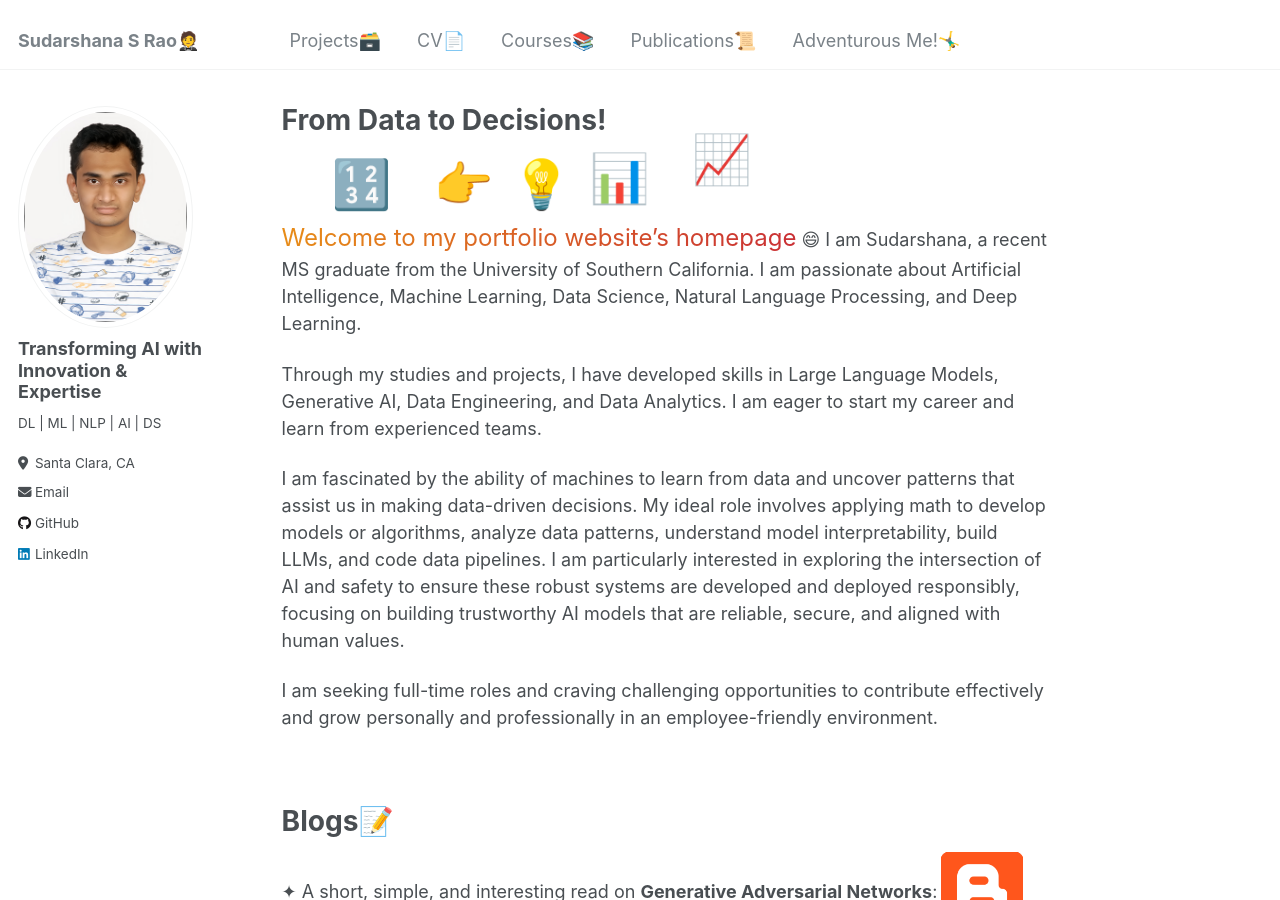
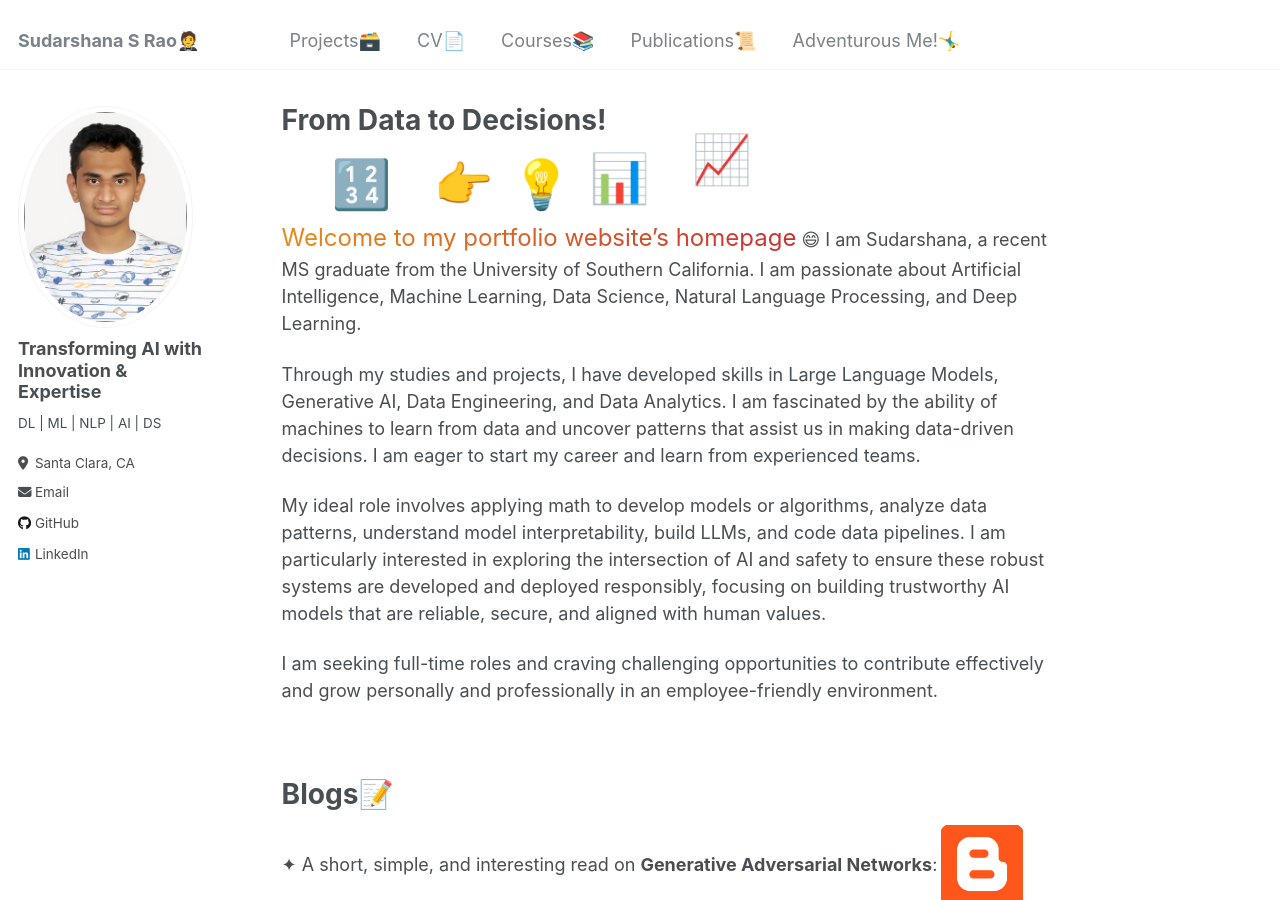
Before and after one commit to SudarshanaSRao/SudarshanaSRao.github.io, a Jekyll site: the page built from _pages/about.md, in a window 1280 px wide and 900 px high. Built offline with Jekyll 4.4.1, drawn with Linux system fonts in a browser that asks for light colours.

Commit message:
Update about.md

```diff
--- a/_pages/about.md
+++ b/_pages/about.md
@@ -71,9 +71,9 @@ redirect_from:
   }
 </style>
 
-Through my studies and projects, I have developed skills in Large Language Models, Generative AI, Data Engineering, and Data Analytics. I am eager to start my career and learn from experienced teams.
+Through my studies and projects, I have developed skills in Large Language Models, Generative AI, Data Engineering, and Data Analytics. I am fascinated by the ability of machines to learn from data and uncover patterns that assist us in making data-driven decisions. I am eager to start my career and learn from experienced teams.
 
-I am fascinated by the ability of machines to learn from data and uncover patterns that assist us in making data-driven decisions. My ideal role involves applying math to develop models or algorithms, analyze data patterns, understand model interpretability, build LLMs, and code data pipelines. I am particularly interested in exploring the intersection of AI and safety to ensure these robust systems are developed and deployed responsibly, focusing on building trustworthy AI models that are reliable, secure, and aligned with human values.
+My ideal role involves applying math to develop models or algorithms, analyze data patterns, understand model interpretability, build LLMs, and code data pipelines. I am particularly interested in exploring the intersection of AI and safety to ensure these robust systems are developed and deployed responsibly, focusing on building trustworthy AI models that are reliable, secure, and aligned with human values.
 
 I am seeking full-time roles and craving challenging opportunities to contribute effectively and grow personally and professionally in an employee-friendly environment.
 
```
